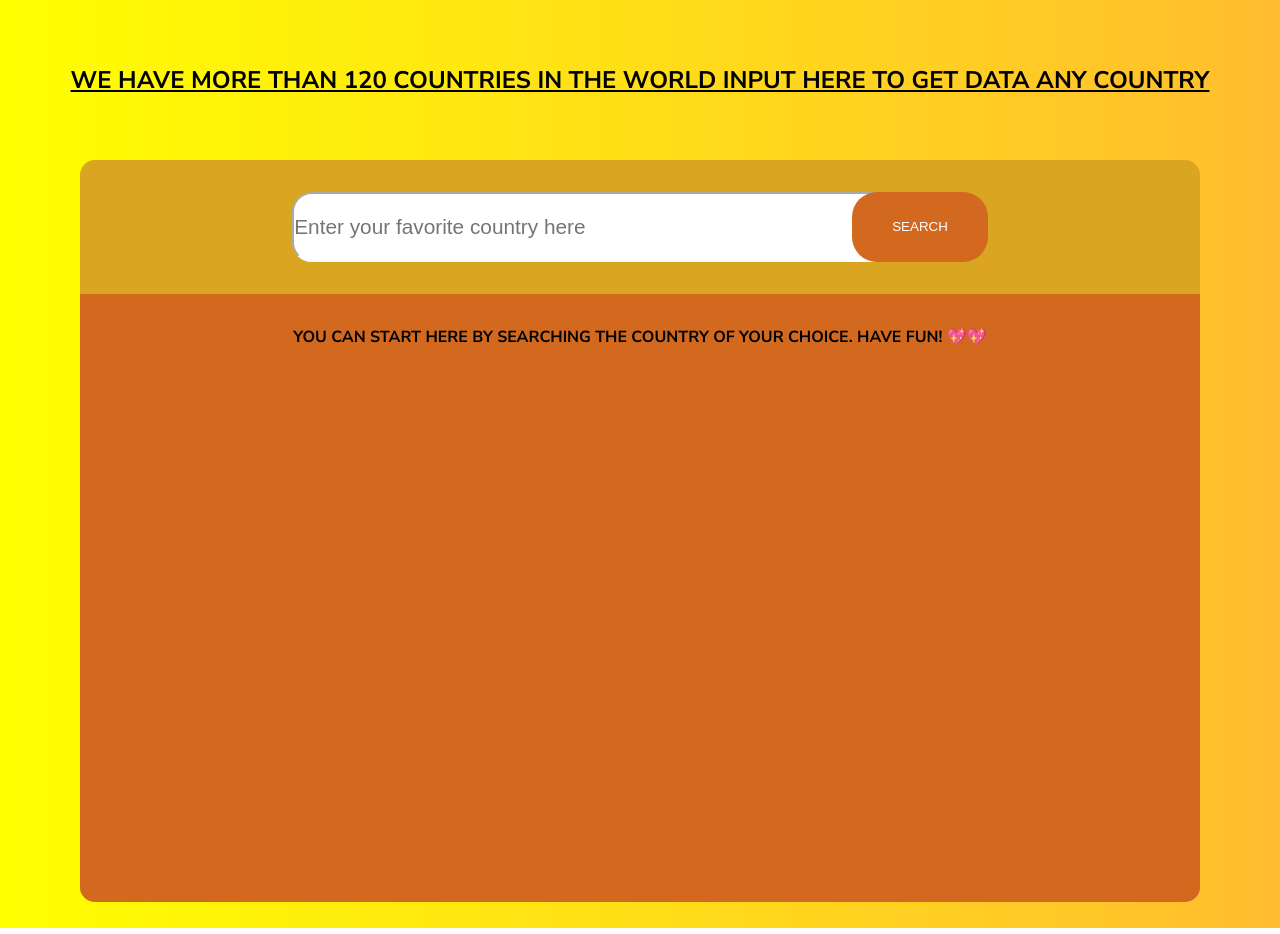
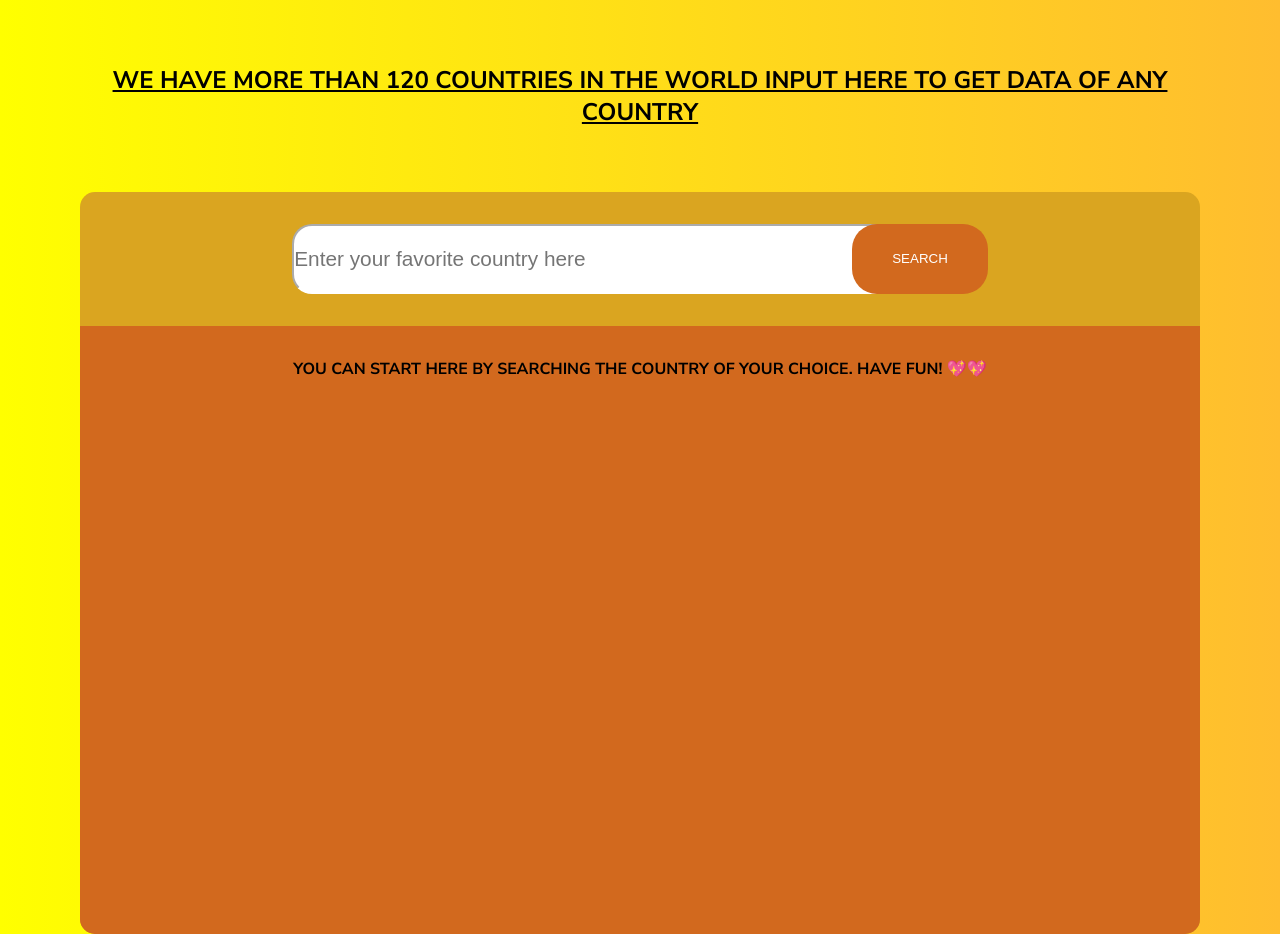
Before and after one commit to Alphalance247/Search-Engine, a plain HTML site: page index.html in a window 1280 px wide. Drawn offline with Linux system fonts and the light colour scheme.

Commit message:
new commit

```diff
--- a/index.html
+++ b/index.html
@@ -13,7 +13,7 @@
   </head>
   <body>
     <h1 class="headings">
-      WE HAVE MORE THAN 120 COUNTRIES IN THE WORLD INPUT HERE TO GET DATA ANY
+      WE HAVE MORE THAN 120 COUNTRIES IN THE WORLD INPUT HERE TO GET DATA OF ANY
       COUNTRY
     </h1>
     <div class="container">
```
